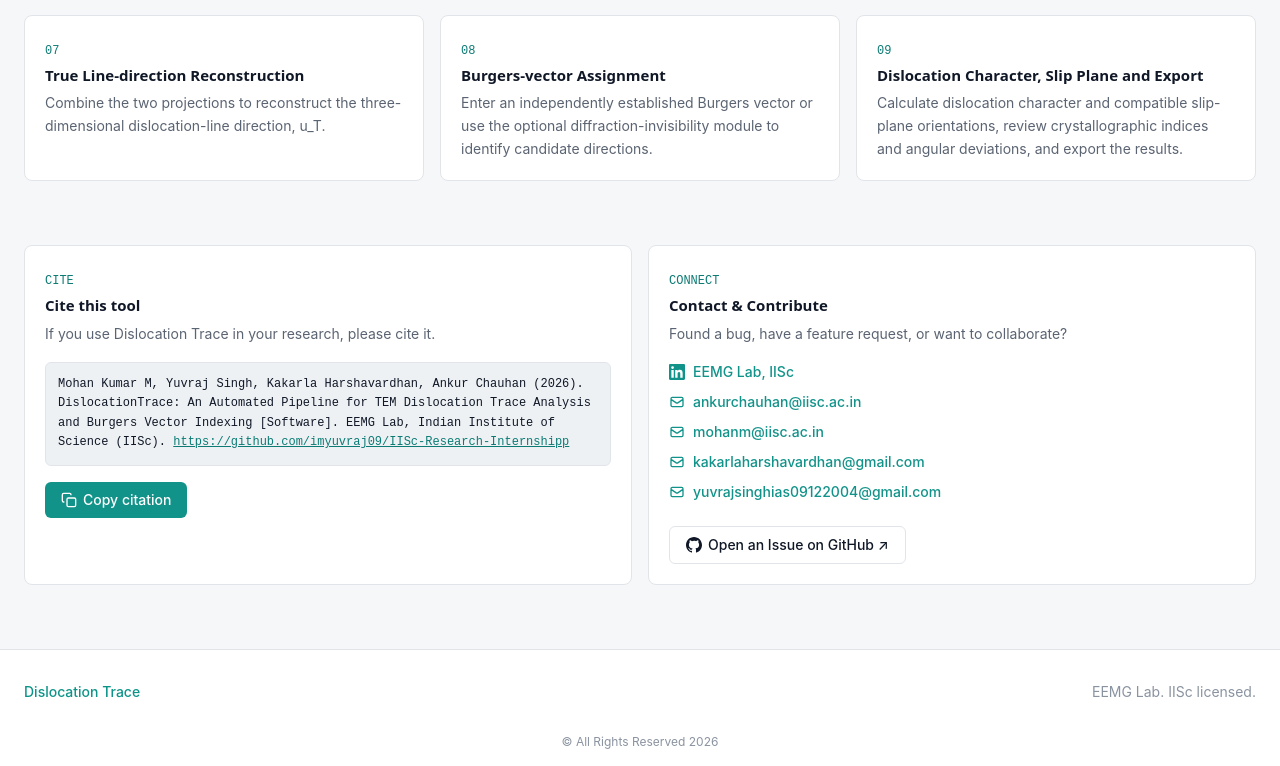
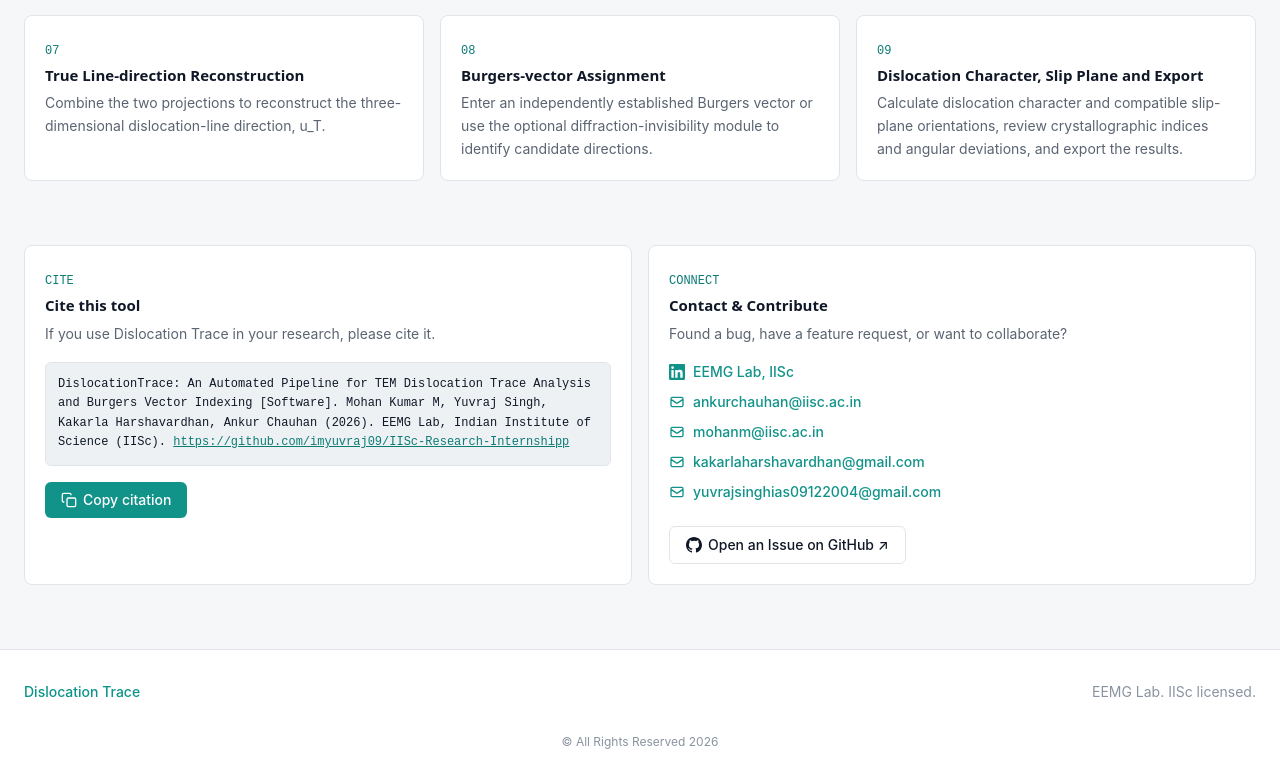
Before and after one commit to imyuvraj09/Dislocation-Trace, a Next.js app in the folder frontend/: page / in a window 1280 px wide. Shown: the part 1164-1930 px from the top of the page. Built offline with nearby package versions, Linux system fonts and the light colour scheme; no server answers.

Commit message:
fix: reorder citation to show title before author names

```diff
--- a/frontend/components/ui/CitationContactCard.js
+++ b/frontend/components/ui/CitationContactCard.js
@@ -1,6 +1,6 @@
 import { useState } from "react";
 
-const CITATION_TEXT = `Mohan Kumar M, Yuvraj Singh, Kakarla Harshavardhan, Ankur Chauhan (2026). DislocationTrace: An Automated Pipeline for TEM Dislocation Trace Analysis and Burgers Vector Indexing [Software]. EEMG Lab, Indian Institute of Science (IISc). https://github.com/imyuvraj09/IISc-Research-Internshipp`;
+const CITATION_TEXT = `DislocationTrace: An Automated Pipeline for TEM Dislocation Trace Analysis and Burgers Vector Indexing [Software]. Mohan Kumar M, Yuvraj Singh, Kakarla Harshavardhan, Ankur Chauhan (2026). EEMG Lab, Indian Institute of Science (IISc). https://github.com/imyuvraj09/IISc-Research-Internshipp`;
 
 /**
  * CitationContactCard
@@ -44,7 +44,7 @@
 
         {/* Citation box */}
         <pre className="mt-4 overflow-x-auto whitespace-pre-wrap break-words rounded-md border border-line bg-surfaceAlt p-3 font-mono text-xs leading-relaxed text-ink">
-          Mohan Kumar M, Yuvraj Singh, Kakarla Harshavardhan, Ankur Chauhan (2026). DislocationTrace: An Automated Pipeline for TEM Dislocation Trace Analysis and Burgers Vector Indexing [Software]. EEMG Lab, Indian Institute of Science (IISc).{" "}
+          DislocationTrace: An Automated Pipeline for TEM Dislocation Trace Analysis and Burgers Vector Indexing [Software]. Mohan Kumar M, Yuvraj Singh, Kakarla Harshavardhan, Ankur Chauhan (2026). EEMG Lab, Indian Institute of Science (IISc).{" "}
           <a
             href="https://github.com/imyuvraj09/IISc-Research-Internshipp"
             target="_blank"
```
